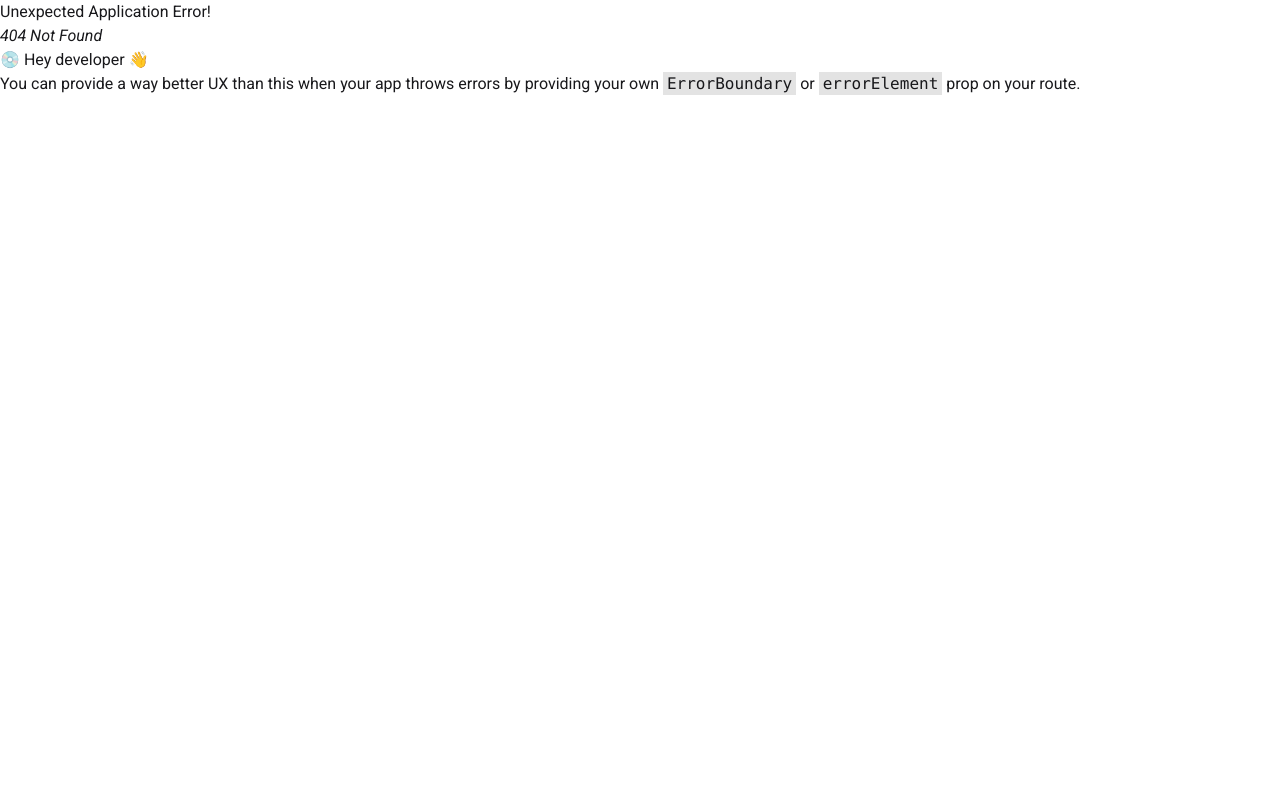
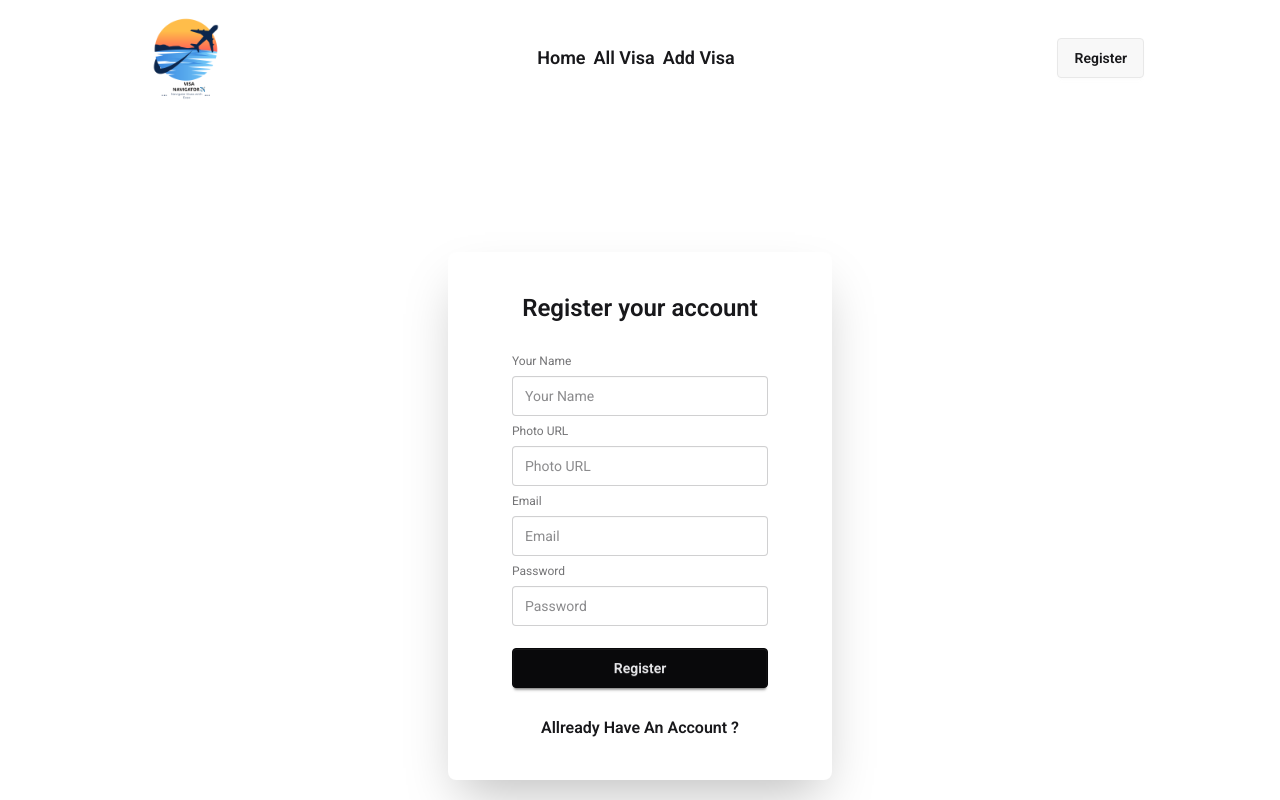
Before and after one commit to asif2241/visa-navigator-client, a React (Vite) app: page /register in a window 1280 px wide. Before the commit this address had no page. Shown: the top 800 px of the page. Built offline with nearby package versions, Linux system fonts and the light colour scheme.

Commit message:
register page functionalities done

```diff
--- a/src/Components/Navbar.jsx
+++ b/src/Components/Navbar.jsx
@@ -1,5 +1,5 @@
 import React from "react";
-import { NavLink } from "react-router-dom";
+import { Link, NavLink } from "react-router-dom";
 import logopng from "../../src/assets/freepik-gradient-sunrise-travel-agency-logo-20250303125922qPbn.png";
 
 const Navbar = () => {
@@ -72,7 +72,9 @@ const Navbar = () => {
           <ul className="menu menu-horizontal px-1">{links}</ul>
         </div>
         <div className="navbar-end">
-          <a className="btn">Button</a>
+          <Link to={"/register"} className="btn">
+            Register
+          </Link>
         </div>
       </div>
     </div>
--- a/src/Components/Provider/AuthProvider.jsx
+++ b/src/Components/Provider/AuthProvider.jsx
@@ -0,0 +1,28 @@
+import { createUserWithEmailAndPassword } from "firebase/auth";
+import { createContext, useState } from "react";
+import { auth } from "../firebase/firebase.config";
+
+export const AuthContext = createContext();
+const AuthProvider = ({ children }) => {
+  const [user, setUser] = useState(null);
+  const [loading, setLoading] = useState(true);
+
+  // creating user
+  const createNewUser = (email, password) => {
+    setLoading(true);
+    return createUserWithEmailAndPassword(auth, email, password);
+  };
+
+  const authInfo = {
+    user,
+    setUser,
+    loading,
+    setLoading,
+    createNewUser,
+  };
+  return (
+    <AuthContext.Provider value={authInfo}>{children}</AuthContext.Provider>
+  );
+};
+
+export default AuthProvider;
--- a/src/Components/firebase/firebase.config.js
+++ b/src/Components/firebase/firebase.config.js
@@ -7,7 +7,7 @@ import { getAuth } from "firebase/auth";
 
 // Your web app's Firebase configuration
 const firebaseConfig = {
-  apiKey: import.meta.env.VITE_apiKey,
+ apiKey: import.meta.env.VITE_apiKey,
   authDomain: import.meta.env.VITE_authDomain,
   projectId: import.meta.env.VITE_projectId,
   storageBucket: import.meta.env.VITE_storageBucke,
--- a/src/main.jsx
+++ b/src/main.jsx
@@ -4,9 +4,12 @@ import "./index.css";
 import App from "./App.jsx";
 import { RouterProvider } from "react-router-dom";
 import router from "./router.jsx";
+import AuthProvider from "./Components/Provider/AuthProvider.jsx";
 
 createRoot(document.getElementById("root")).render(
   <StrictMode>
-    <RouterProvider router={router}></RouterProvider>
+    <AuthProvider>
+      <RouterProvider router={router}></RouterProvider>
+    </AuthProvider>
   </StrictMode>
 );
--- /dev/null
+++ b/src/pages/Login.jsx
@@ -0,0 +1,5 @@
+const Login = () => {
+  return <div>Login Component</div>;
+};
+
+export default Login;
--- a/src/pages/Register.jsx
+++ b/src/pages/Register.jsx
@@ -1,7 +1,10 @@
-import { useState } from "react";
+import { useContext, useState } from "react";
 import { Link, useNavigate } from "react-router-dom";
+import { AuthContext } from "../Components/Provider/AuthProvider";
+import { updateProfile } from "firebase/auth";
 
 const Register = () => {
+  const { createNewUser, setUser } = useContext(AuthContext);
   const navigate = useNavigate();
   const [errorMessage, setErrormessage] = useState("");
   const [success, setSuccess] = useState(false);
@@ -23,7 +26,7 @@ const Register = () => {
   // }, [success]);
   // Runs only when `success` updates
 
-  const handleSubmit = (e) => {
+  const handleSubmit = async (e) => {
     e.preventDefault();
     const form = new FormData(e.target);
     const name = form.get("name");
@@ -54,6 +57,27 @@ const Register = () => {
     //   setErrormessage("The Password Must Contain Atleast 6 Letters");
     //   return
     // }
+
+    try {
+      // Create user
+      const res = await createNewUser(email, password);
+      const user = res.user;
+
+      // Update user profile with name and photoURL
+      await updateProfile(user, {
+        displayName: name,
+        photoURL: photo,
+      });
+
+      // Successfully updated user profile
+      setUser({ ...user, displayName: name, photoURL: photo });
+      console.log("User updated:", user);
+      navigate("/");
+      setSuccess(true);
+    } catch (error) {
+      setErrormessage(error.message);
+      setSuccess(false);
+    }
   };
   return (
     <div className="min-h-screen flex justify-center items-center">
```
Also changed, not shown: src/router.jsx (+10 -0 lines).
